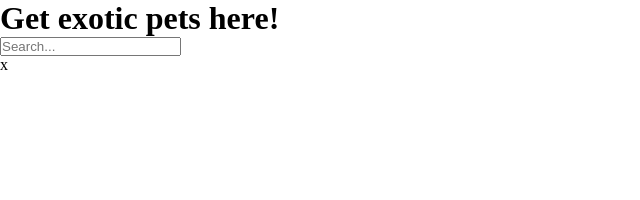
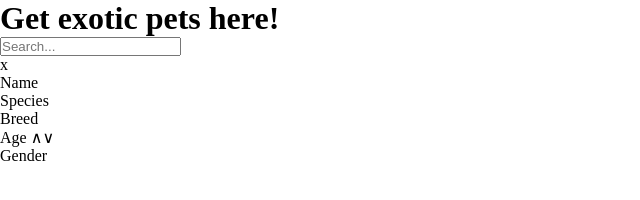
Before and after one commit to Bikes4Fun/pet_adoption_app, a website: page index.html in a window 1280 px wide. Shown: the whole page, without its empty margins (0-640 px from the left). Drawn offline with nearby package versions, Linux system fonts and the light colour scheme.

Commit message:
adding row header

```diff
--- a/index.html
+++ b/index.html
@@ -20,7 +20,17 @@
         </header>
 
         <div class="animals">
-
+            <div class="row-head">
+            <div>Name</div>
+            <div>Species</div>
+            <div>Breed</div>
+            <div>
+                Age
+                <span @click="sortAge()">&and;</span>
+                <span @click="sortAge()">&or;</span>
+            </div>
+            <div>Gender</div>
+            </div>
         </div>
 
     </div>
```
